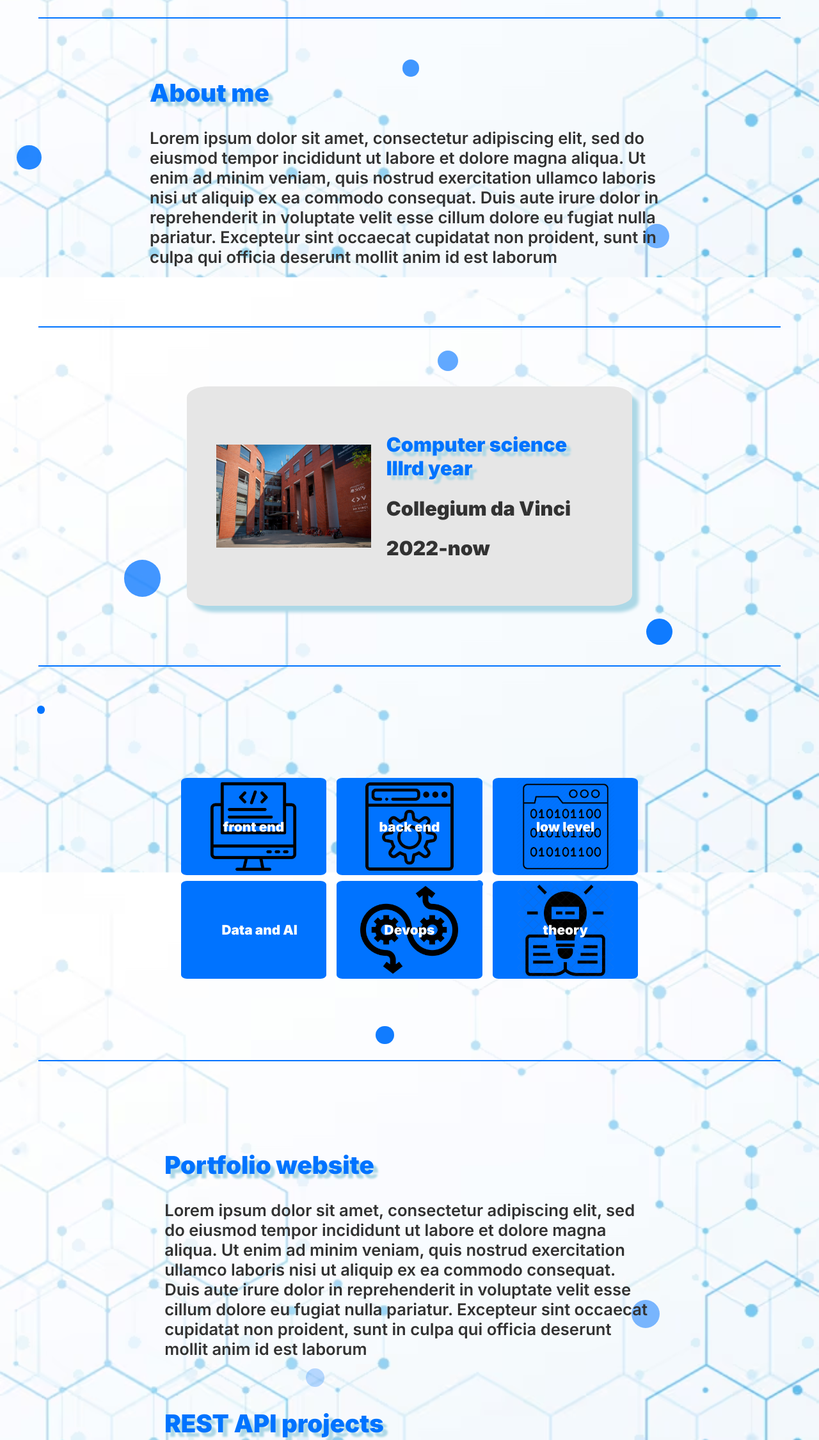
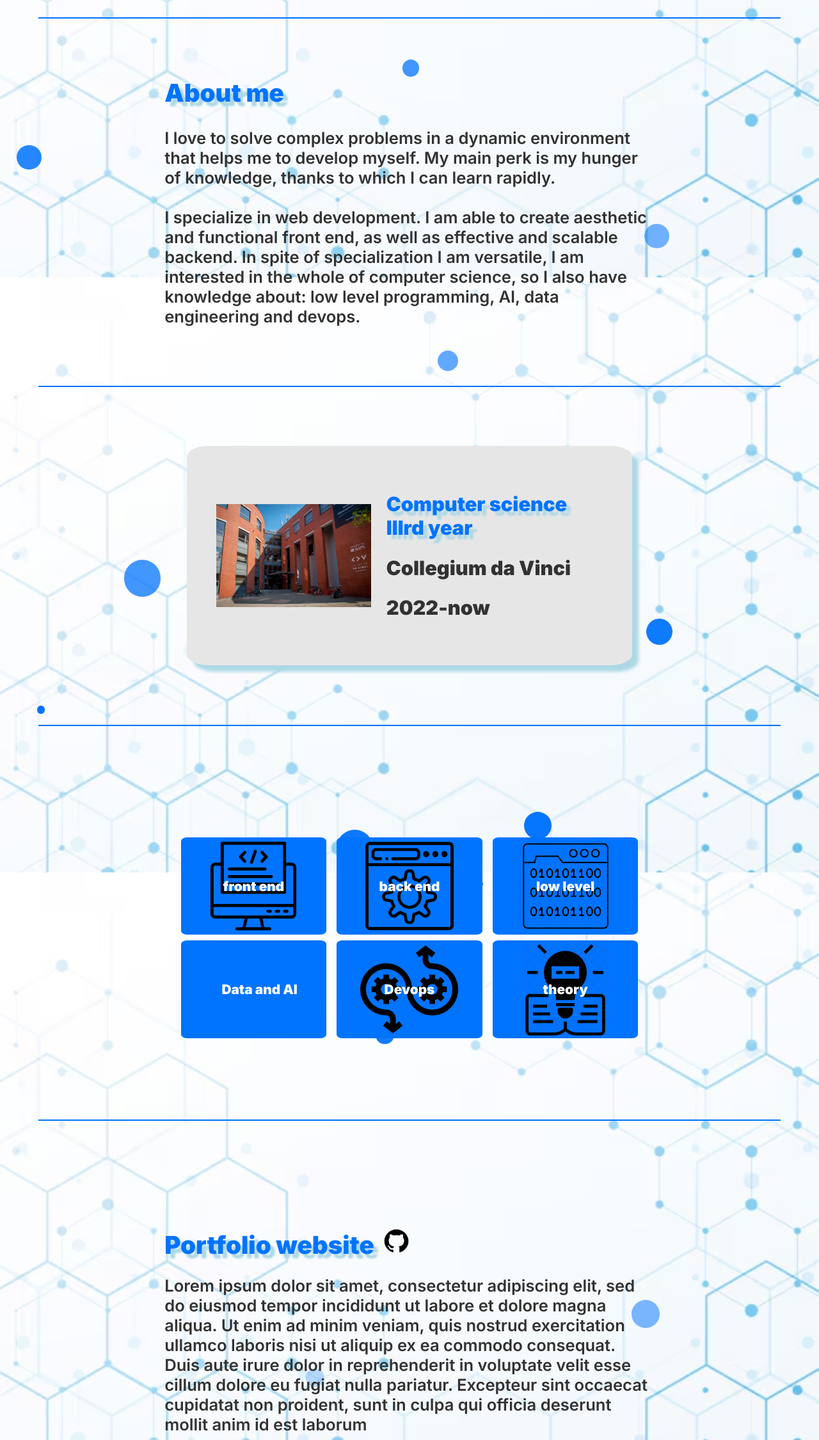
Before and after one commit to PiotrDratwa/My-website, a website: page client/index.html in a window 1280 px wide. Shown: the part 497-2748 px from the top of the page at 64% size. Drawn offline with Linux system fonts and the light colour scheme.

Commit message:
added some texts and links

```diff
--- a/client/index.html
+++ b/client/index.html
@@ -75,8 +75,8 @@
           <div id="introduction">
             <h1 class="hidden" id="abt_header1">Hello,</h1>
             <h1 class="hidden" id="abt_header2">I'm Piotr Dratwa</h1>
-              <a href="#"><img src="images/Linkedin_logo.webp" class="icons"></a>
-              <a href="#"><img src="images/pngwing.com.png" class="icons" id="github"></a>
+              <a href="https://www.linkedin.com/in/piotr-dratwa-a96379299/?locale=en_US"><img src="images/Linkedin_logo.webp" class="icons"></a>
+              <a href="https://github.com/PiotrDratwa"><img src="images/pngwing.com.png" class="icons" id="github"></a>
           </div>
         </section>
         <hr class="line" id="home_line">
@@ -85,12 +85,11 @@
         <section id="about_me" class="hidden">
           <h1>About me</h1>
           <p class = "medium_text">
-            Lorem ipsum dolor sit amet, consectetur adipiscing elit,
-            sed do eiusmod tempor incididunt ut labore et dolore magna aliqua.
-            Ut enim ad minim veniam, quis nostrud exercitation ullamco laboris nisi ut aliquip ex ea commodo consequat.
-            Duis aute irure dolor in reprehenderit in voluptate velit esse cillum dolore eu fugiat nulla pariatur.
-            Excepteur sint occaecat cupidatat non proident,
-            sunt in culpa qui officia deserunt mollit anim id est laborum
+            I love to solve complex problems in a dynamic environment that helps me to develop myself.
+            My main perk is my hunger of knowledge, thanks to which I can learn rapidly.<br><br>
+            I specialize in web development. I am able to create aesthetic and functional front end, as well as effective and scalable backend.
+            In spite of specialization I am versatile, I am interested in the whole of computer science,
+            so I also have knowledge about: low level programming, AI, data engineering and devops.
           </p>
         </section>
         <hr class="line" id="about_line">
@@ -172,7 +171,10 @@
 
         <section id="projects_section">
           <div class="hidden" id="this_website">
+            <div class="title_link">
             <h1 class="project_title" id="this_website_title">Portfolio website</h1>
+            <a href="https://github.com/PiotrDratwa"><img src="images/pngwing.com.png" class="project_icon" id="github"></a>
+            </div>
             <p class = "medium_text">
               Lorem ipsum dolor sit amet, consectetur adipiscing elit,
               sed do eiusmod tempor incididunt ut labore et dolore magna aliqua.
@@ -184,7 +186,10 @@
           </div>
 
           <div class="hidden" id="REST_API_projects">
-            <h1 class="project_title" id="REST_API_projects_title">REST API projects</h1>
+            <div class="title_link">
+              <h1 class="project_title" id="REST_API_projects_title">REST API projects</h1>
+              <a href="https://github.com/PiotrDratwa"><img src="images/pngwing.com.png" class="project_icon" id="github"></a>
+              </div>
             <p class = "medium_text">
               Lorem ipsum dolor sit amet, consectetur adipiscing elit,
               sed do eiusmod tempor incididunt ut labore et dolore magna aliqua.
@@ -196,7 +201,10 @@
           </div>
 
           <div class="hidden" id="writing_quality_projections">
-            <h1 class="project_title" id="writing_quality_projections_title">Writing quality projections AI</h1>
+            <div class="title_link">
+              <h1 class="project_title" id="writing_quality_projections_title">Writing quality projections AI</h1>
+              <a href="https://github.com/PiotrDratwa"><img src="images/pngwing.com.png" class="project_icon" id="github"></a>
+              </div>
             <p class = "medium_text">
               Lorem ipsum dolor sit amet, consectetur adipiscing elit,
               sed do eiusmod tempor incididunt ut labore et dolore magna aliqua.
@@ -208,7 +216,10 @@
           </div>
 
           <div class="hidden" id="dataframe_encryption">
-            <h1 class="project_title" id="dataframe_encryption_title">dataframe encryption project</h1>
+            <div class="title_link">
+              <h1 class="project_title" id="dataframe_encryption_title">dataframe encryption project</h1>
+              <a href="https://github.com/PiotrDratwa"><img src="images/pngwing.com.png" class="project_icon" id="github"></a>
+              </div>
             <p class = "medium_text">
               Lorem ipsum dolor sit amet, consectetur adipiscing elit,
               sed do eiusmod tempor incididunt ut labore et dolore magna aliqua.
@@ -220,7 +231,10 @@
           </div>
 
           <div class="hidden" id="IOT_Arduino">
-            <h1 class="project_title" id="IOT_Arduino_title">IOT Arduino project</h1>
+            <div class="title_link">
+              <h1 class="project_title" id="IOT_Arduino_title">IOT Arduino project</h1>
+              <a href="https://github.com/PiotrDratwa"><img src="images/pngwing.com.png" class="project_icon" id="github"></a>
+              </div>
             <p class = "medium_text">
               Lorem ipsum dolor sit amet, consectetur adipiscing elit,
               sed do eiusmod tempor incididunt ut labore et dolore magna aliqua.
@@ -229,6 +243,7 @@
               Excepteur sint occaecat cupidatat non proident,
               sunt in culpa qui officia deserunt mollit anim id est laborum
             </p>
+          <div>
           </div>
         </section>
         <hr class="line">
--- a/client/styles.css
+++ b/client/styles.css
@@ -189,7 +189,7 @@ img {
   color:rgb(0, 115, 255);
   font-weight: bold;
   font-size: 2vw;
-  margin: 8% 15%;
+  margin: 8% 17%;
 }
 
 /*education section and all children*/
@@ -587,8 +587,18 @@ img {
   margin-bottom: 12%;
 }
 
+.title_link{
+  display:flex;
+  align-items: baseline;
+  align-content: stretch;
+  column-gap: 2%;
+}
+
 .project_title{
   padding-top: 6%;
+  padding-bottom: 0%;
+  margin-bottom: 0%;
+  white-space: nowrap;
 }
 
 
@@ -599,3 +609,8 @@ img {
 	transition: top linear, left linear;
   z-index: -1;
 }
+
+.project_icon{
+  height: 3vw;
+  width: 3vw;
+}
```
